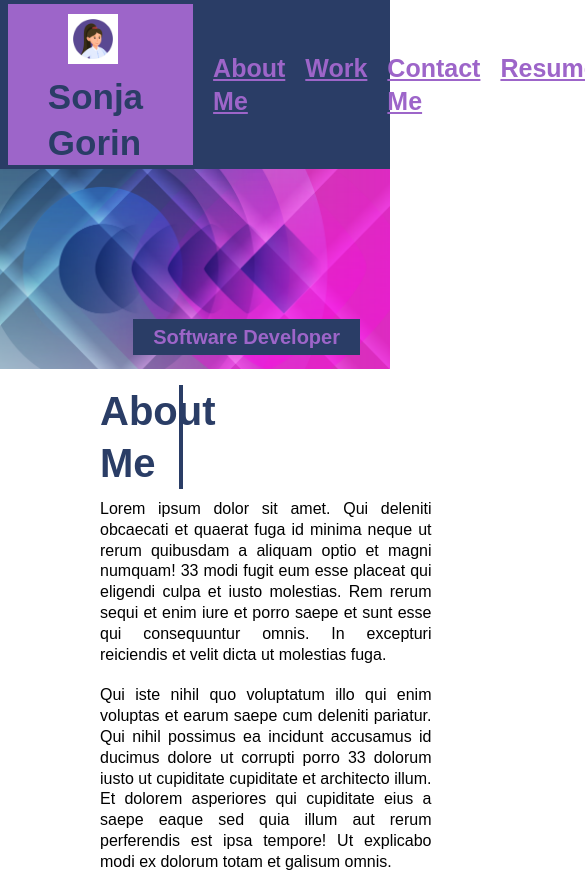
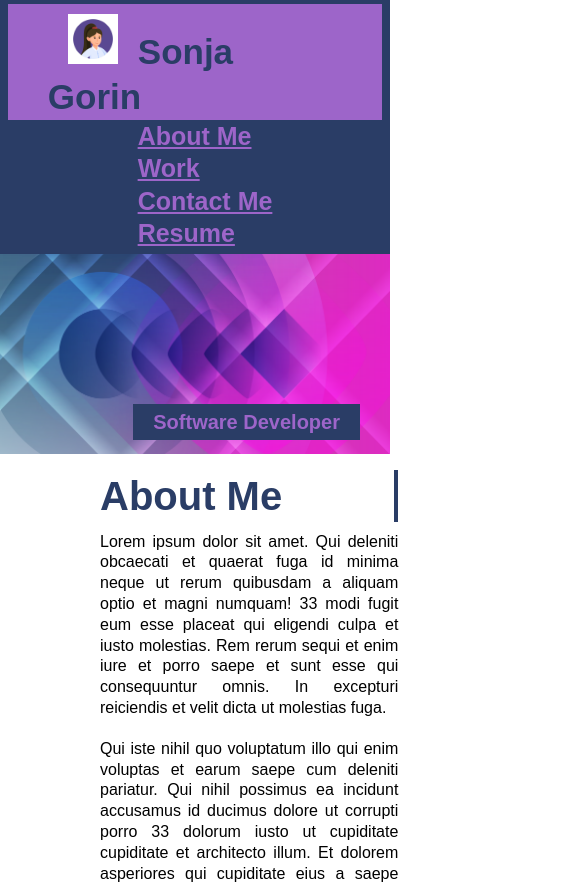
Before and after one commit to SonjaGorin/Portfolio, a plain HTML site: page index.html in a window 390 px wide. Shown: the top 886 px of the page, 585 px wide, since content can reach past the window. Drawn offline with Linux system fonts and the light colour scheme.

Commit message:
added media queries

```diff
--- a/assets/css/style.css
+++ b/assets/css/style.css
@@ -12,7 +12,6 @@ body {
 
 header {
     display: flex;
-    /* flex-wrap: wrap; */
     justify-content: space-between;
     align-items: center;
     padding: 1% 2%;
@@ -33,17 +32,13 @@ header img {
     padding: 10px 0 0 0;
 }
 
-nav ul {
+nav {
     display: flex;
     justify-content: space-between;
-    min-width: 300px;
 }
 
-nav ul li {
+nav a {
     margin-left: 20px;
-}
-
-nav ul li a {
     color: var(--purple);
     font-weight: bold;
     font-size: 25px;
@@ -173,16 +168,35 @@ h3 span {
     margin: 15px 0 0 0;
 }
 
+@media screen and (max-width: 1030px) {
+    .content-sections,
+    nav,
+    header {
+        flex-direction: column;
+    }
+    .content-sections h2 {
+        width:90%;
+    }
+    .about-me-paragraphs {
+        width: 90%;
+    }
+    .my-contact {
+        width: 90%;
+    }
 
+}
 
-@media screen and (max-width: 1030px) {
-    .content-sections {
+@media screen and (max-width: 850px) {
+    .card {
+        width: 90%;
+    }
+    .first-card {
+        width: 90%;
+    }
+    .left {
+        margin: 0;
+    }
+    .my-contact ul {
         flex-direction: column;
     }
 }
-
-@media screen and (max-width:850px) {
-    .card {
-        width: 100%;
-    }
-}
--- a/index.html
+++ b/index.html
@@ -12,12 +12,10 @@
     <header>
         <h1><img src="./assets/images/avatar.jpg" alt="Picture of a girl used as avatar logo"/>Sonja Gorin</h1>
         <nav>
-            <ul>
-                <li><a href="#about-me">About Me</a></li>
-                <li><a href="#work">Work</a></li>
-                <li><a href="#contact-me">Contact Me</a></li>
-                <li><a href="#resume">Resume</a></li>
-            </ul>
+            <a href="#about-me">About Me</a>
+            <a href="#work">Work</a>
+            <a href="#contact-me">Contact Me</a>
+            <a href="#resume">Resume</a>
         </nav>
     </header>
 
@@ -44,7 +42,7 @@
 
                 <h2>Work</h2>
                 <section class="work-containers">
-                    <section>
+                    <section class="first-card">
                         <h3>Horiseon Web Page<br />
                         <span>HTML/CSS</span></h3>
                         <a href="https://sonjagorin.github.io/Challenge-01/"><img src="./assets/images/surf-report.jpg" alt="Picture of glasses in front of the open laptop" class="work-picture" id="surf"/></a>
```
